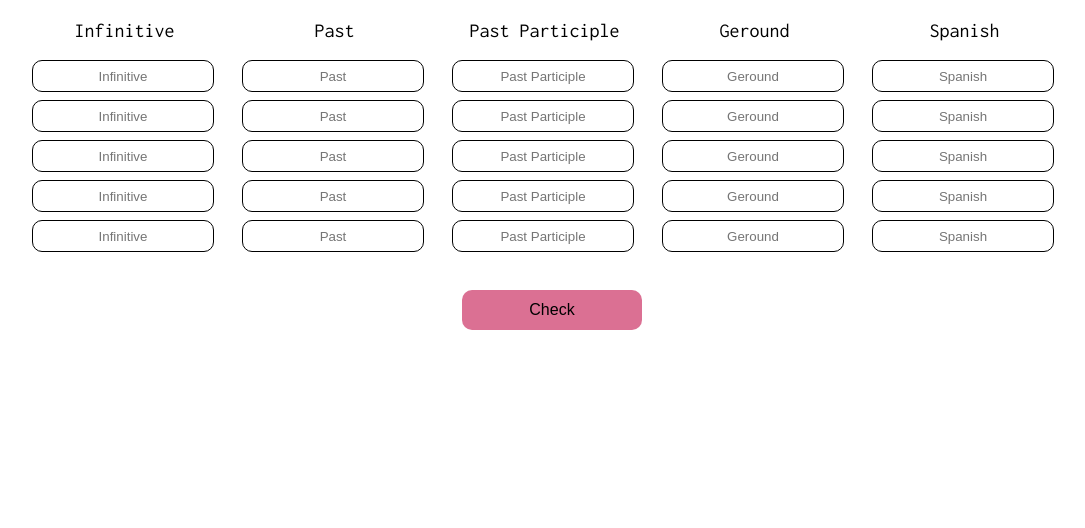
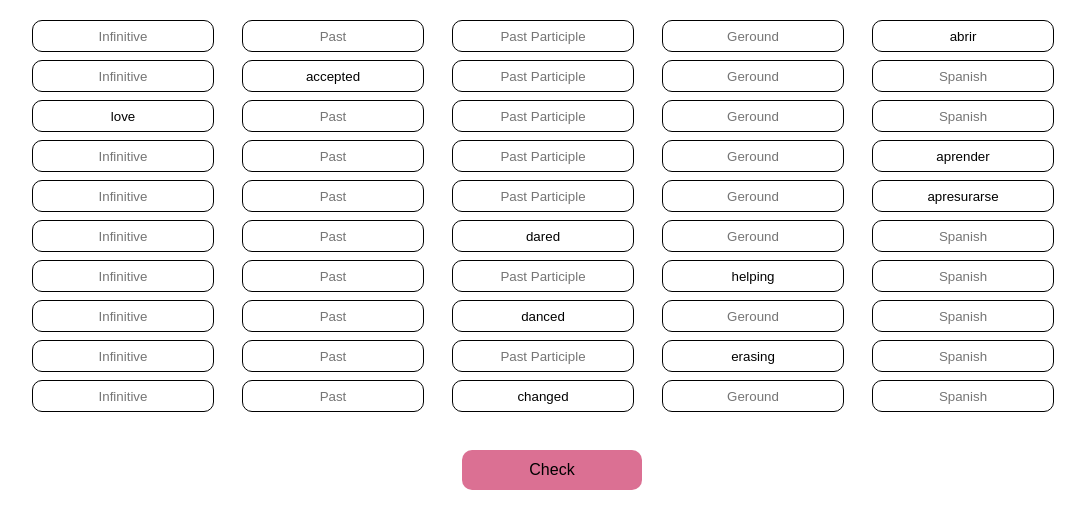
Before and after one commit to dot-ach/App-verbs, a website: page index.html in a window 1280 px wide. Shown: the whole page, without its empty margins (88-1173 px from the left). Drawn offline with Linux system fonts and the light colour scheme.

Commit message:
aaaaaa, pude agregar un tiempo verbal por verbo

```diff
--- a/index.html
+++ b/index.html
@@ -34,7 +34,7 @@
         <input placeholder="Spanish"></input>
       </div> -->
 
-      <p>Infinitive</p>
+      <!-- <p>Infinitive</p>
       <p>Past</p>
       <p>Past Participle</p>
       <p>Geround</p>
@@ -44,7 +44,7 @@
       <input placeholder="Past"></input>
       <input placeholder="Past Participle"></input>
       <input placeholder="Geround"></input>
-      <input placeholder="Spanish"></input>
+      <input placeholder="Spanish"></input> -->
 
       <!-- <input placeholder="Infinitive"></input>
       <input placeholder="Past"></input>
--- a/index.js
+++ b/index.js
@@ -1,17 +1,7 @@
-// import { regularVerbs } from "./verbs";
-// import { irregularVerbs } from "./verbs";
 
-// // const tensify = require('tensify');
-// const getTensify = async () => {
-  //   const result = await fetch('tensify');
-  //   const object = await result.json();
-  //   console.log(object);x
-  // }
-  // console.log(tensify('do').past);
+// Creating container and inputs
+const container = document.querySelector('.container');
 
-  console.log(regularVerbs[0].infinitive, irregularVerbs)
-  // Creating container and inputs
-const container = document.querySelector('.container');
 const inputsAdding = () => {
   const inputInfinitive = document.createElement('input');
   inputInfinitive.placeholder = 'Infinitive';
@@ -32,8 +22,53 @@ const inputsAdding = () => {
 
 }
 
+const randomNumber = (max, min) => {
+  const result = Math.floor((Math.random() * (max - min + 1)) + min);
+  return result;
+};
 
-for (let index = 0; index < 4; index++) {
-  inputsAdding();
-  console.log(index);
-}
+
+console.log(randomNumber(6, 1));
+
+regularVerbs.forEach((item, counter) => {
+  // console.log(counter)
+
+  const tenseNumber = randomNumber(5, 1);
+
+  const inputInfinitive = document.createElement('input');
+  inputInfinitive.placeholder = 'Infinitive';
+  if(tenseNumber === 1){
+    inputInfinitive.value = item.infinitive;
+  }
+
+  const inputPast = document.createElement('input');
+  inputPast.placeholder = 'Past';
+  if(tenseNumber === 2){
+    inputPast.value = item.past;
+  }
+
+  const inputPastParticiple = document.createElement('input');
+  inputPastParticiple.placeholder = 'Past Participle';
+  if(tenseNumber === 3){
+    inputPastParticiple.value = item.pastParticiple;
+  }
+
+  const inputGeround = document.createElement('input');
+  inputGeround.placeholder = 'Geround';
+  if(tenseNumber === 4){
+    inputGeround.value = item.geround;
+  }
+
+  const inputSpanish = document.createElement('input');
+  inputSpanish.placeholder = 'Spanish';
+  if(tenseNumber === 5){
+    inputSpanish.value = item.spanish;
+  }
+
+  container.append(inputInfinitive, inputPast, inputPastParticiple, inputGeround, inputSpanish);
+});
+
+// for (let index = 0; index < 4; index++) {
+//   inputsAdding();
+//   console.log(index);
+// }
--- a/verbs.js
+++ b/verbs.js
@@ -1,10 +1,29 @@
-const emptyObject = {infinitive: '', trdPerson: '', past: '', pastParticiple: '',geround: '', spanish: ''}
+const emptyObject = {infinitive: '', trdPerson: '', past: '', pastParticiple: '', geround: '', spanish: ''}
+
 const regularVerbs = [
-  {infinitive: 'open', trdPerson: 'opens', past: 'opened', pastParticiple: 'opened',geround: 'opening', spanish: 'abrir'},
+  {infinitive: 'open', trdPerson: 'opens', past: 'opened', pastParticiple: 'opened', geround: 'opening', spanish: 'abrir'},
+  {infinitive: 'accept', trdPerson: 'accepts', past: 'accepted', pastParticiple: 'accepted', geround: 'accepting', spanish: 'aceptar'},
+  {infinitive: 'love', trdPerson: 'loves', past: 'loved', pastParticiple: 'loved', geround: 'loving', spanish: 'amar'},
+  {infinitive: 'learn', trdPerson: 'learns', past: 'learned', pastParticiple: 'learned', geround: 'learning', spanish: 'aprender'},
+  {infinitive: 'hurry', trdPerson: 'hurries', past: 'hurried', pastParticiple: 'hurried', geround: 'hurrying', spanish: 'apresurarse'},
+  {infinitive: 'dare', trdPerson: 'dares', past: 'dared', pastParticiple: 'dared', geround: 'daring', spanish: 'atreverse'},
+  {infinitive: 'help', trdPerson: 'helps', past: 'helped', pastParticiple: 'helped', geround: 'helping', spanish: 'ayudar'},
+  {infinitive: 'dance', trdPerson: 'dances', past: 'danced', pastParticiple: 'danced', geround: 'dancing', spanish: 'bailar'},
+  {infinitive: 'erase', trdPerson: 'erases', past: 'erased', pastParticiple: 'erased', geround: 'erasing', spanish: 'borrar'},
+  {infinitive: 'change', trdPerson: '', past: 'changes', pastParticiple: 'changed', geround: 'changing', spanish: 'cambiar'},
 ]
 
 const irregularVerbs = [
-  {infinitive: 'sweep', trdPerson: 'sweeps', past: 'swept', pastParticiple: 'swept',geround: 'sweeping', spanish: 'barrer'},
+  {infinitive: 'sweep', trdPerson: 'sweeps', past: 'swept', pastParticiple: 'swept', geround: 'sweeping', spanish: 'barrer'},
+  {infinitive: 'drink', trdPerson: 'drinks', past: 'drank', pastParticiple: 'drunk', geround: 'drinking', spanish: 'beber'},
+  {infinitive: 'ride', trdPerson: 'rides', past: 'rode', pastParticiple: 'ridden', geround: 'riding', spanish: 'cabalgar'},
+  {infinitive: 'fall', trdPerson: 'falls', past: 'fell', pastParticiple: 'fallen', geround: 'falling', spanish: 'caer'},
+  {infinitive: 'sing', trdPerson: 'sings', past: 'sang', pastParticiple: 'sung', geround: 'singing', spanish: 'cantar'},
+  {infinitive: 'set', trdPerson: 'sets', past: 'set', pastParticiple: 'set', geround: 'setting', spanish: 'colocar'},
+  {infinitive: 'eat', trdPerson: 'eats', past: 'ate', pastParticiple: 'eaten', geround: 'eating', spanish: 'comer'},
+  {infinitive: 'buy', trdPerson: 'buys', past: 'bought', pastParticiple: 'bought', geround: 'buying', spanish: 'comprar'},
+  {infinitive: 'meet', trdPerson: 'meets', past: 'met', pastParticiple: 'met', geround: 'meeting', spanish: 'conocer'},
+  {infinitive: 'know', trdPerson: 'knows', past: 'knew', pastParticiple: 'known', geround: 'knowing', spanish: 'saber'},
 ]
 
 // export {regularVerbs, irregularVerbs};
```
